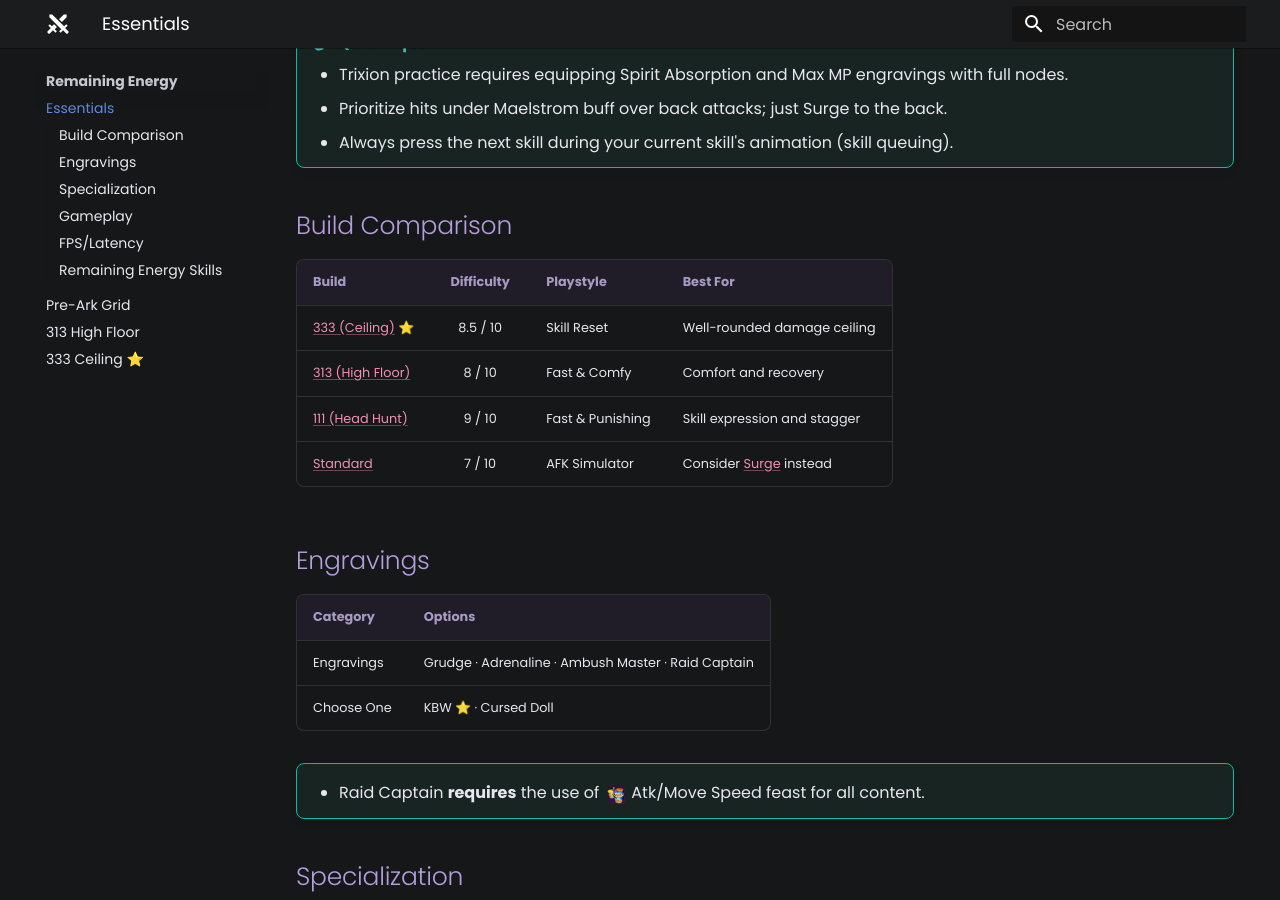
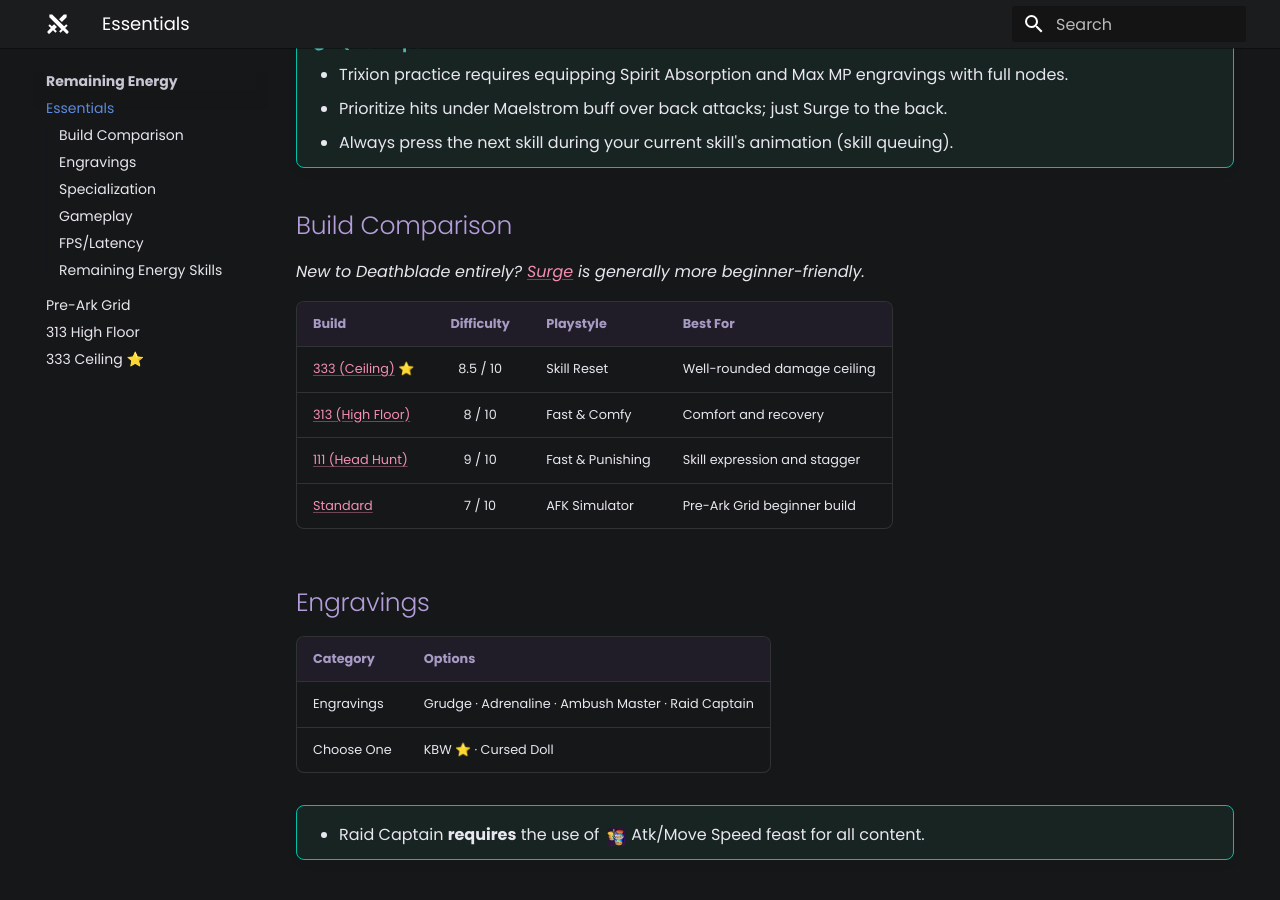
Before and after one commit to interlockme/deathblade, an MkDocs documentation site: the page built from docs/remaining-energy/essentials.md, in a window 1280 px wide and 900 px high, scrolled down 415 px. Built offline with MkDocs 1.6.1 and Material for MkDocs 9.7.7, drawn with Linux system fonts in a browser that asks for light colours.

Commit message:
this is better

```diff
--- a/docs/remaining-energy/essentials.md
+++ b/docs/remaining-energy/essentials.md
@@ -26,12 +26,14 @@
 
 ## Build Comparison
 
+*New to Deathblade entirely? [Surge](../surge/essentials.md) is generally more beginner-friendly.*
+
 | Build | Difficulty | Playstyle | Best For |
 |:---|:---:|:---|:---|
 | [333 (Ceiling)](333-ceiling.md) ⭐ | 8.5 / 10 | Skill Reset | Well-rounded damage ceiling |
 | [313 (High Floor)](313-high-floor.md) | 8 / 10 | Fast & Comfy | Comfort and recovery |
 | [111 (Head Hunt)](https://lostark-nexus-archive.pages.dev/guides/deathblade/) | 9 / 10 | Fast & Punishing | Skill expression and stagger |
-| [Standard](https://lostark-nexus-archive.pages.dev/guides/deathblade/) | 7 / 10 | AFK Simulator | Consider [Surge](../surge/essentials.md) instead |
+| [Standard](https://lostark-nexus-archive.pages.dev/guides/deathblade/) | 7 / 10 | AFK Simulator | Pre-Ark Grid beginner build |
 
 ## Engravings
 
```
